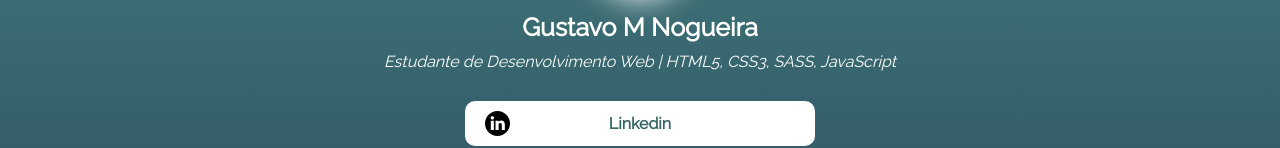
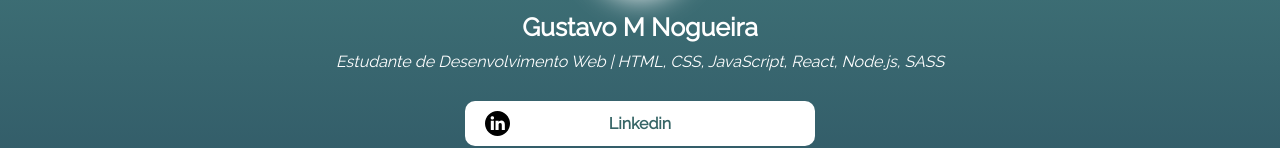
Before and after one commit to GustavoMNog/GustavoMNog.github.io, a plain HTML site: page index.html in a window 1280 px wide. Shown: the part 162-310 px from the top of the page. Drawn offline with Linux system fonts and the light colour scheme.

Commit message:
Add files via upload

```diff
--- a/index.html
+++ b/index.html
@@ -18,7 +18,8 @@
         <div class="profile">
             <img src="img/perfil.jpg" alt="">
             <h1>Gustavo M Nogueira</h1>
-            <h2>Estudante de Desenvolvimento Web | HTML5, CSS3, SASS, JavaScript</h2>
+            <h2>Estudante de Desenvolvimento Web | HTML, CSS, JavaScript, React, Node.js, SASS </h2>
+
         </div>
     </header>
 
```
